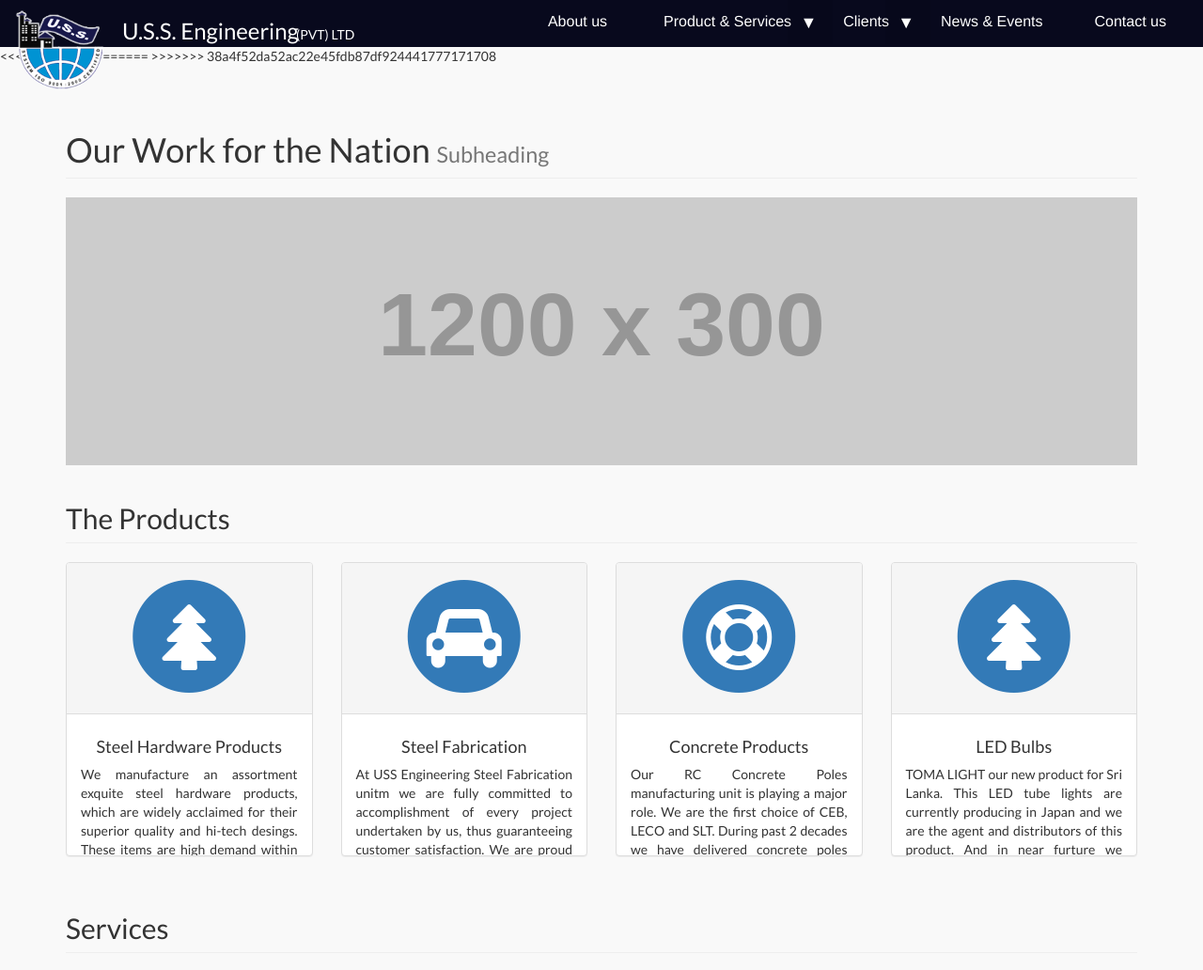
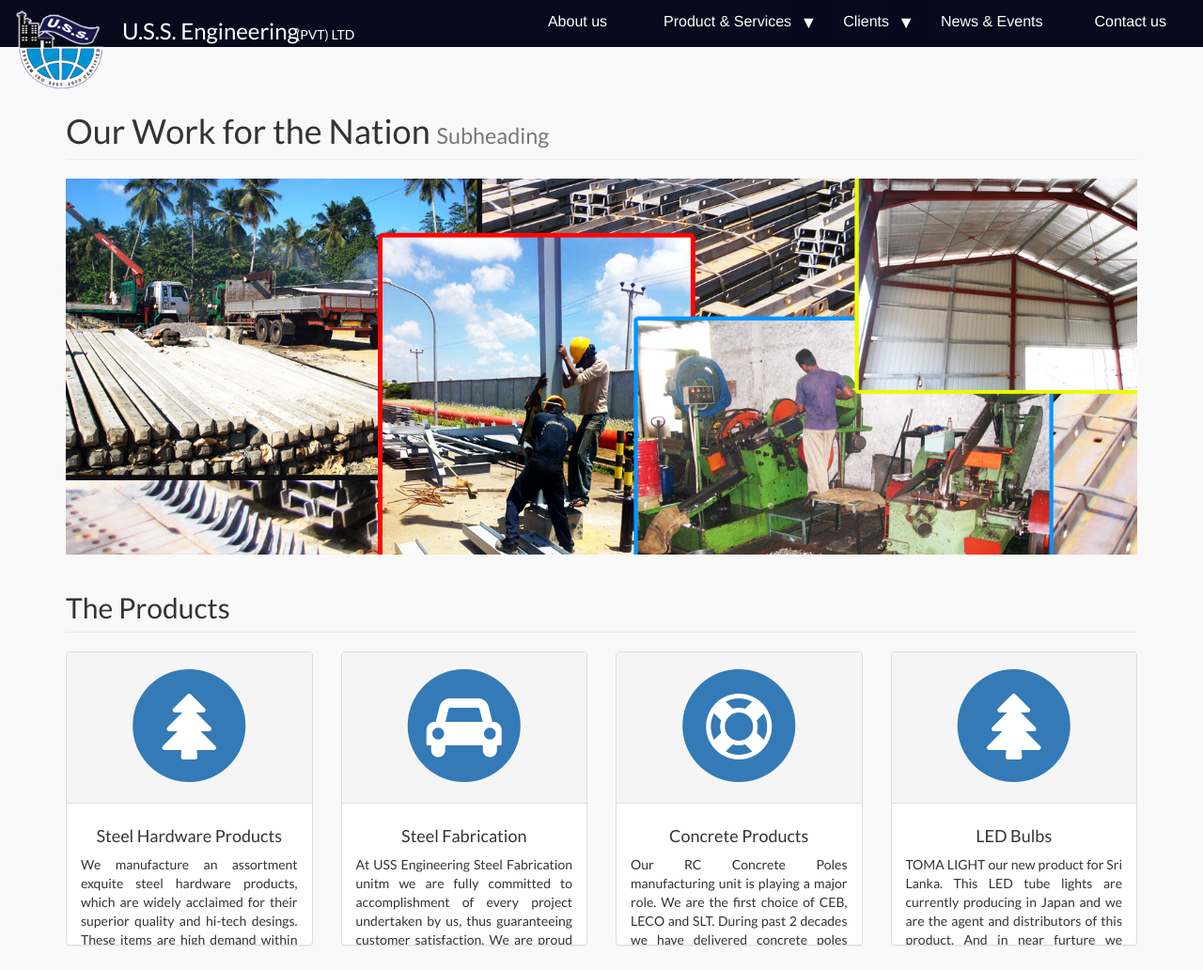
Before and after one commit to RTR-ITF/usse-web, a PHP site: page /services.php in a window 1280 px wide. Shown: the top 1032 px of the page at 94% size. Run offline with PHP 8.4, Linux system fonts and the light colour scheme; grey boxes labelled with a size stand in for pictures from a placeholder-image service; some libraries are stand-ins or nearby versions.

Commit message:
products image

```diff
--- a/includes/header.php
+++ b/includes/header.php
@@ -29,12 +29,12 @@
         <link rel="stylesheet" type="text/css" href="css/default.css" />
         <link rel="stylesheet" type="text/css" href="css/component.css" />
 
-<<<<<<< HEAD
+
         <script src="js/modernizr.custom.js"></script>
         <script src="//ajax.googleapis.com/ajax/libs/jquery/1.10.2/jquery.min.js"></script>
-=======
+
          <script src="js/modernizr.custom.js"></script>
->>>>>>> 38a4f52da52ac22e45fdb87df924441777171708
+
 	<!-- <link rel="stylesheet" href="http://css-spinners.com/css/spinner/throbber.css" type="text/css">-->
 
     <!-- Custom Fonts -->
--- a/services.php
+++ b/services.php
@@ -22,7 +22,7 @@
         <!-- Image Header -->
         <div class="row">
             <div class="col-lg-12">
-                <img class="img-responsive" src="http://placehold.it/1200x300" alt="">
+                <img class="img-responsive" src="images/products.jpg" alt="">
             </div>
         </div>
         <!-- /.row -->
```
Also changed, not shown: images/products.jpg (added).
